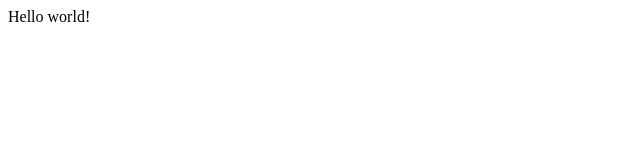
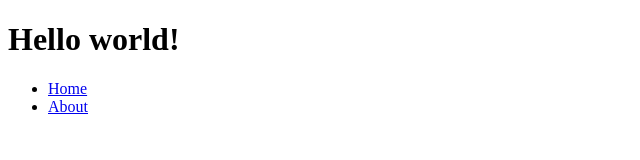
Before and after one commit to preciousnwaoha/simply-recipes, a Gatsby site: page / in a window 1280 px wide. Shown: the whole page, without its empty margins (0-640 px from the left). Built offline with nearby package versions, Linux system fonts and the light colour scheme; Gatsby itself is replaced by a stand-in of ours.

Commit message:
Finished Setup and Navbar Intro

```diff
--- /dev/null
+++ b/src/components/Navbar.js
@@ -0,0 +1,19 @@
+import React from 'react'
+import { Link } from 'gatsby'
+
+const Navbar = () => {
+  return (
+    <nav>
+        <ul>
+            <li>
+                <Link to={"/"}>Home</Link>
+            </li>
+            <li>
+                <Link to={"/about"}>About</Link>
+            </li>
+        </ul>
+    </nav>
+  )
+}
+
+export default Navbar
--- a/src/pages/index.js
+++ b/src/pages/index.js
@@ -1,5 +1,10 @@
 import React from "react"
+import {Link} from "gatsby"
+import Navbar from "../components/Navbar"
 
 export default function Home() {
-  return <div>Hello world!</div>
+  return <div>
+    <h1>Hello world!</h1>
+    <Navbar />
+  </div>
 }
```
Also changed, not shown: src/pages/404.js (added, +9 -0 lines), src/pages/about.js (added, +14 -0 lines), src/pages/company/history.js (added, +16 -0 lines), src/pages/company/index.js (added, +9 -0 lines), src/pages/contact.js (added, +9 -0 lines).
